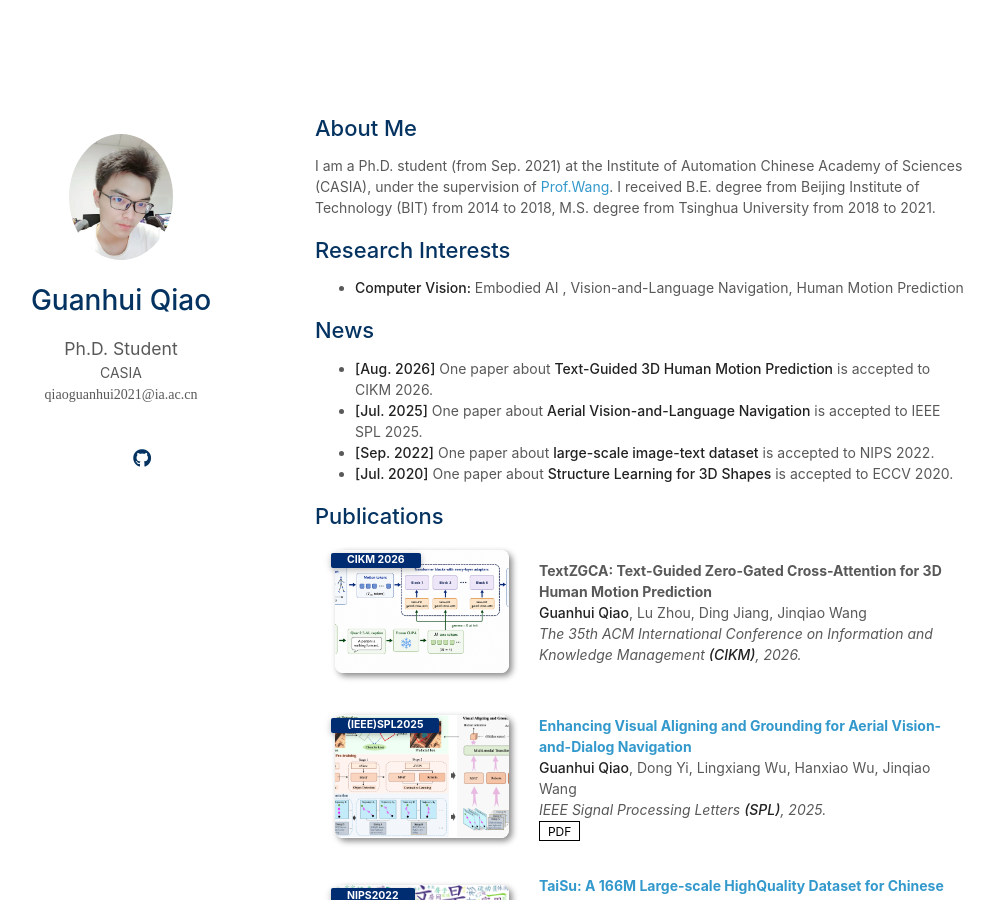
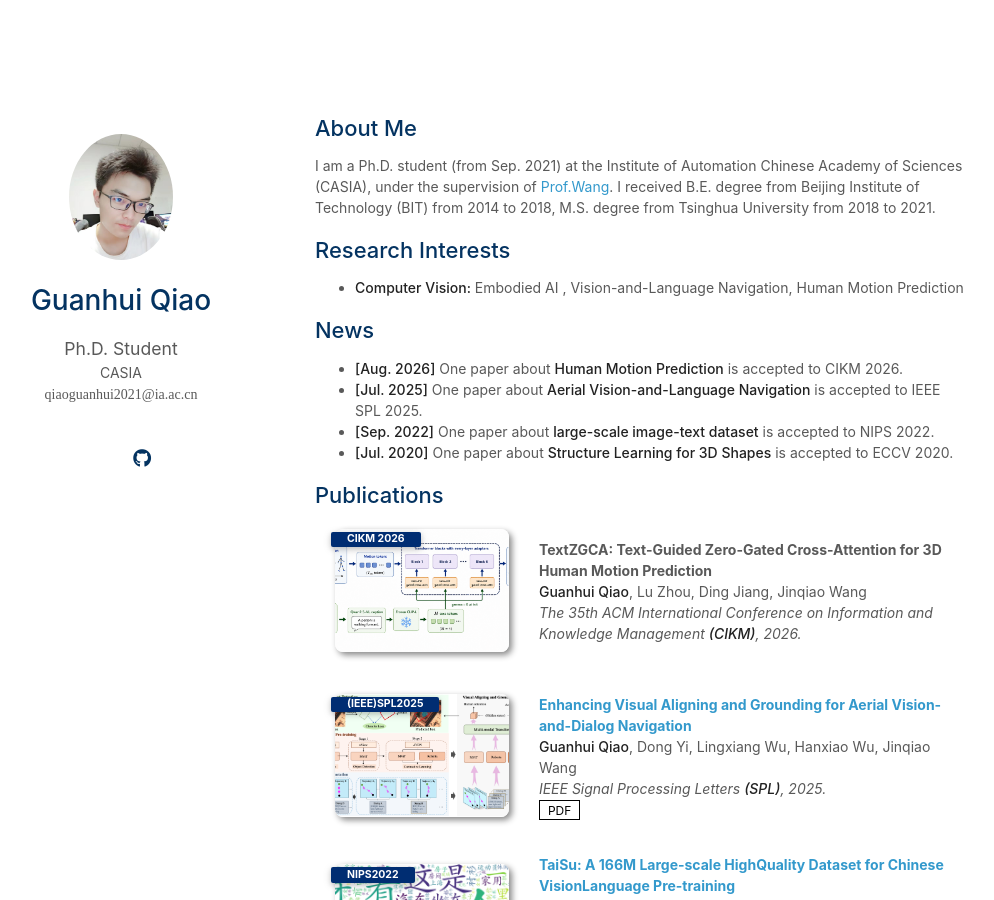
Before and after one commit to qiaogh97/qiaogh97.github.io, a Jekyll site: the page built from index.md, in a window 1280 px wide and 900 px high. Shown: the whole window, without its empty margins (155-1149 px from the left). Built offline with Jekyll 4.4.1, drawn with Linux system fonts in a browser that asks for light colours; nearby versions of some CDN libraries; a style sheet for code colours, icons or effects is not loaded; our own code applies the rules of GitHub Pages for plain Markdown files.

Commit message:
refine TextZGCA news

```diff
--- a/index.md
+++ b/index.md
@@ -12,7 +12,7 @@ I received B.E. degree from Beijing Institute of Technology (BIT) from 2014 to 2
 - **Computer Vision:** Embodied AI , Vision-and-Language Navigation, Human Motion Prediction
 
 ## News
-- **[Aug. 2026]** One paper about **Text-Guided 3D Human Motion Prediction** is accepted to CIKM 2026.
+- **[Aug. 2026]** One paper about **Human Motion Prediction** is accepted to CIKM 2026.
 - **[Jul. 2025]** One paper about **Aerial Vision-and-Language Navigation** is accepted to IEEE SPL 2025.
 - **[Sep. 2022]** One paper about **large-scale image-text dataset** is accepted to NIPS 2022.
 - **[Jul. 2020]**  One paper about **Structure Learning for 3D Shapes** is accepted to ECCV 2020.
```
